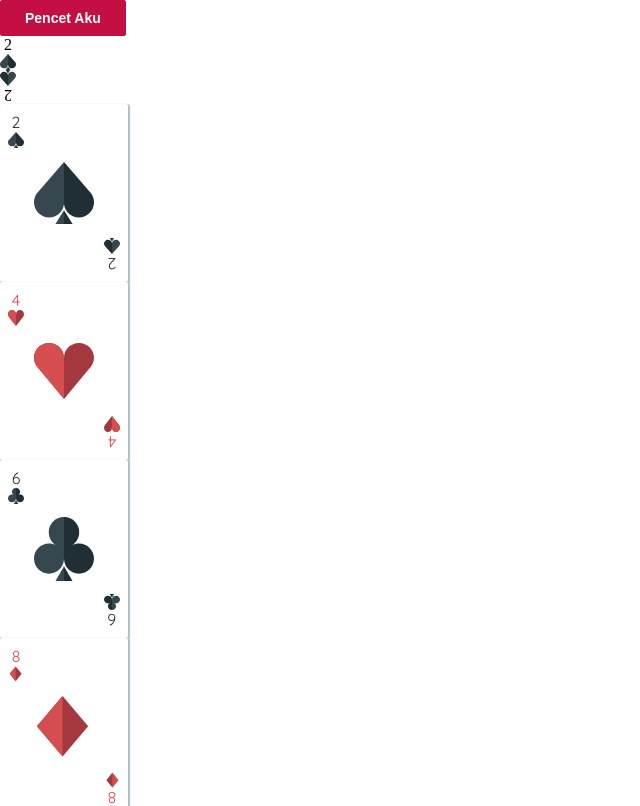
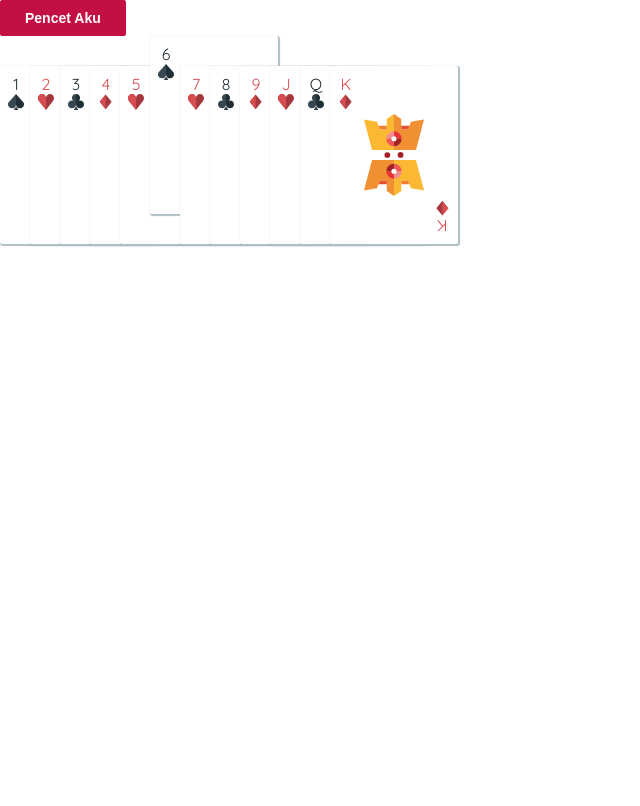
Before and after one commit to harum/card-game, a React app: page / in a window 1280 px wide. Shown: the top 806 px of the page, without its empty margins (0-640 px from the left). Built offline with nearby package versions, Linux system fonts and the light colour scheme; no server answers.

Commit message:
hand cards component

```diff
--- a/src/App.js
+++ b/src/App.js
@@ -1,8 +1,82 @@
 import React, { Component } from 'react';
 
 import Button from './components/Button/Button';
-import Card from './components/Card';
-import CardNumber from './components/CardNumber';
+import HandCards from './components/HandCards';
+
+const cards = [
+  {
+    type: 'spade',
+    number: '1',
+    eligible: false,
+    picked: false
+  },
+  {
+    type: 'heart',
+    number: '2',
+    eligible: false,
+    picked: false
+  },
+  {
+    type: 'club',
+    number: '3',
+    eligible: false,
+    picked: false
+  },
+  {
+    type: 'diamond',
+    number: '4',
+    eligible: false,
+    picked: false
+  },
+  {
+    type: 'heart',
+    number: '5',
+    eligible: false,
+    picked: false
+  },
+  {
+    type: 'spade',
+    number: '6',
+    eligible: true,
+    picked: true
+  },
+  {
+    type: 'heart',
+    number: '7',
+    eligible: false,
+    picked: false
+  },
+  {
+    type: 'club',
+    number: '8',
+    eligible: false,
+    picked: false
+  },
+  {
+    type: 'diamond',
+    number: '9',
+    eligible: true,
+    picked: false
+  },
+  {
+    type: 'heart',
+    number: 'J',
+    eligible: false,
+    picked: false
+  },
+  {
+    type: 'club',
+    number: 'Q',
+    eligible: true,
+    picked: false
+  },
+  {
+    type: 'diamond',
+    number: 'K',
+    eligible: false,
+    picked: false
+  }
+];
 
 // eslint-disable-next-line react/prefer-stateless-function
 class App extends Component {
@@ -15,20 +89,8 @@ class App extends Component {
         />
 
         <div>
-          <CardNumber number="2" type="spade" />
-          <CardNumber number="2" type="spade" reverse />
+          <HandCards cards={cards} />
         </div>
-        <div>
-          <Card number="2" type="spade" />
-          <Card number="4" type="heart" />
-          <Card number="6" type="club" />
-          <Card number="8" type="diamond" />
-          <Card number="J" type="diamond" />
-          <Card number="Q" type="diamond" />
-          <Card number="K" type="diamond" />
-          <Card number="A" type="diamond" />
-        </div>
-
       </div>
     );
   }
--- a/src/components/Card/style.scss
+++ b/src/components/Card/style.scss
@@ -33,4 +33,12 @@ $card-base-width: 64px;
   &__bottom {
     align-self: flex-end;
   }
+
+  &:hover {
+    box-shadow: 0 0 20px 5px $color-grey;
+  }
+
+  &:active {
+    box-shadow: 0 0 20px 1px $color-grey;
+  }
 }
--- /dev/null
+++ b/src/components/HandCards/index.js
@@ -0,0 +1,39 @@
+import React from 'react';
+import PropTypes from 'prop-types';
+import Card from '../Card';
+import './style.scss';
+
+const CARD_SPACE = 30;
+
+const getCardStyle = (card, index) =>
+  ({
+    left: `${(index * CARD_SPACE)}px`,
+    bottom: `${(card.picked ? CARD_SPACE : 0)}px`
+  });
+
+const HandCards = ({ cards }) =>
+  (
+    <div className="c-hand-cards">
+      { cards.map((card, index) =>
+        (
+          <div
+            style={getCardStyle(card, index)}
+            className="c-hand-cards__item"
+            key={`${card.type}-${card.number}`}
+          >
+            <Card type={card.type} number={card.number} />
+          </div>
+        ))
+      }
+    </div>
+  );
+
+HandCards.propTypes = {
+  cards: PropTypes.arrayOf(PropTypes.object)
+};
+
+HandCards.defaultProps = {
+  cards: []
+};
+
+export default HandCards;
--- /dev/null
+++ b/src/components/HandCards/style.scss
@@ -0,0 +1,13 @@
+$card-base-height: 89px;
+$picked-card-space: 30px;
+
+.c-hand-cards {
+  height: ($card-base-height * 2) + $picked-card-space;
+  position: relative;
+
+  &__item {
+    bottom: 0;
+    display: inline-block;
+    position: absolute;
+  }
+}
```
